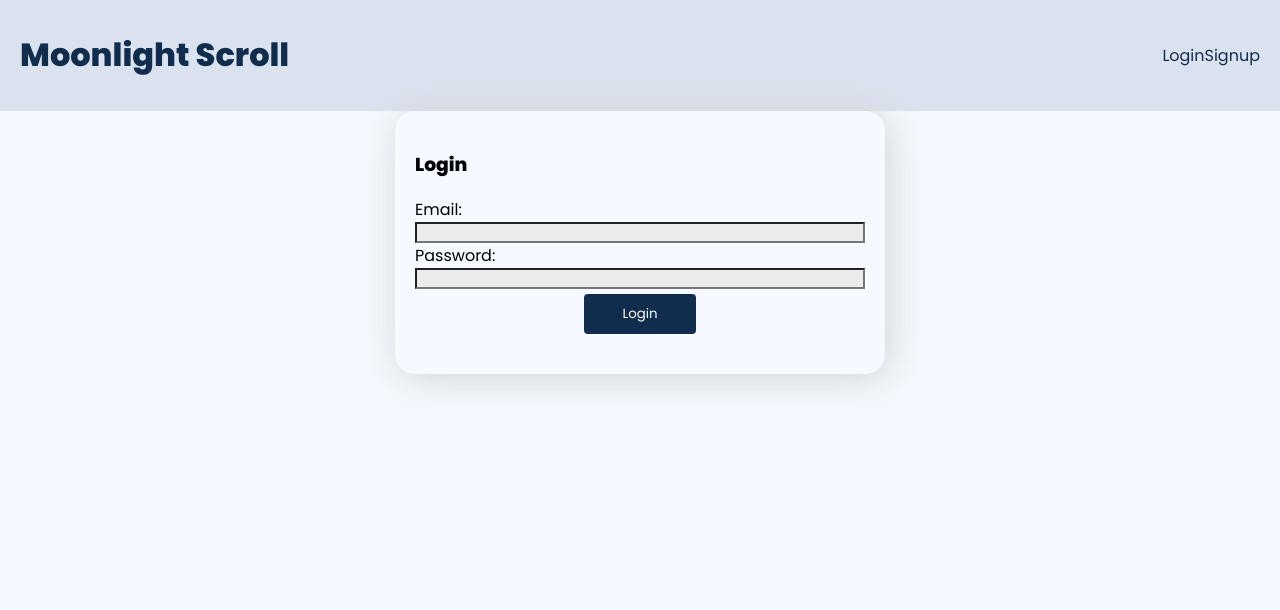
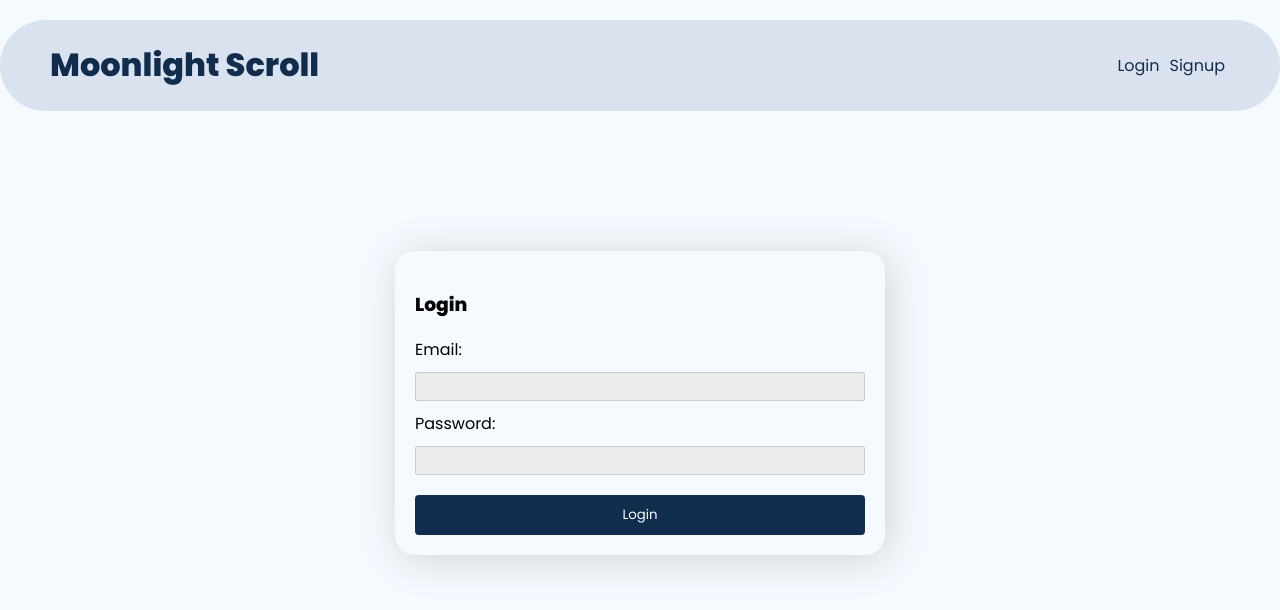
Before and after one commit to vaibhawiranjan/Codesangam, a React (Create React App) app in the folder frontend/: page /login in a window 1280 px wide. Shown: the top 610 px of the page. Built offline with nearby package versions, Linux system fonts and the light colour scheme.

Commit message:
Login Signup Css changed

```diff
--- a/frontend/src/components/Navbar.js
+++ b/frontend/src/components/Navbar.js
@@ -28,8 +28,8 @@ const Navbar=()=>{
             )}
             { !user && (
             <div>
-                <Link to='/login' className='nav-login'>Login</Link>
-                <Link to='/signup'className='nav-signup'>Signup</Link>
+                <Link to='/login' className='nav-buttons'>Login</Link>
+                <Link to='/signup'className='nav-buttons'>Signup</Link>
             </div>
             )}
         </div>
--- a/frontend/src/index.css
+++ b/frontend/src/index.css
@@ -18,7 +18,9 @@ header {
 header .container {
   max-width: 1400px;
   margin: 0 auto;
-  padding: 10px 20px;
+  margin-top: 20px;
+  padding: 0px 50px;
+  border-radius: 50px;
   display: flex;
   align-items: center;
   justify-content: space-between;
@@ -106,21 +108,30 @@ input.error {
 
 .login,.signup{
   margin: auto;
+  margin-top: 140px;
+  padding-bottom: 20px;
   display: flex;
   flex-direction: column;
 
   max-width: 450px;
   box-shadow: 4px 4px 40px #d2d2d2;
   padding: 20px;
-  padding-bottom: 40px;
   border-radius: 20px;
  }
  .input-login,.input-signup{
+   margin-top: 10px ;
+   margin-bottom: 10px ;
    background-color: #ecebeb;
+   border: 1px solid #ccc;
+   border-radius: 2px;
+   height:25px
 
  }
- .login-button{
-   margin-top: 5px;
+ .login-button,.signup-button{
+   margin-top: 10px;
    align-self: center;
-   width : 25%;
+   width: 100%;
  }
+ .nav-buttons{
+  margin: 5px;
+ }
--- a/frontend/src/pages/Signup.js
+++ b/frontend/src/pages/Signup.js
@@ -32,7 +32,7 @@ const Signup = () => {
             value={password}
         />
 
-        <button disabled={isLoading}>Sign Up</button>
+        <button disabled={isLoading} className='signup-button'>Sign Up</button>
         {error && <div className='error'>{error}</div>}
 
 
```
